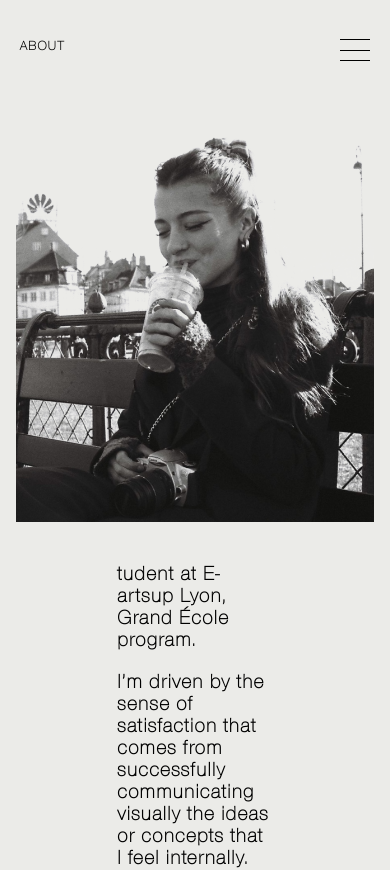
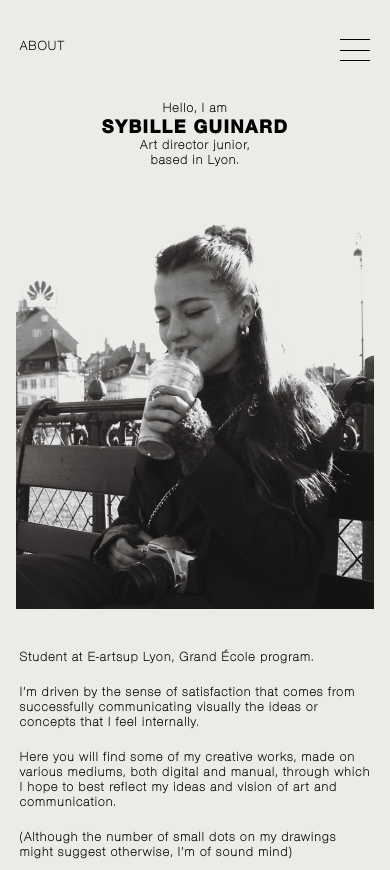
Before and after one commit to sybilleguinard/sybilleguinard.github.io, a React (Create React App) app: page /about in a window 390 px wide. Shown: the top 870 px of the page. Built offline with nearby package versions, Linux system fonts and the light colour scheme.

Commit message:
about page mobile done

```diff
--- a/src/data.json
+++ b/src/data.json
@@ -88,6 +88,6 @@
     },
     "about": {
         "avatar_path": "img1.png",
-        "desc": "Student at E-artsup Lyon, Grand École program.#nI’m driven by the sense of satisfaction that comes from successfully communicating visually the ideas or concepts that I feel internally.#nHere you will find some of my creative works, made on various mediums, both digital and manual, through which I hope to best reflect my ideas and vision of art and communication.#n(Although the number of small dots on my drawings might suggest otherwise, I’m of sound mind)#gCurrently looking for a work-study program !\nEn recherche d’alternance !"
+        "desc": " Student at E-artsup Lyon, Grand École program.#nI’m driven by the sense of satisfaction that comes from successfully communicating visually the ideas or concepts that I feel internally.#nHere you will find some of my creative works, made on various mediums, both digital and manual, through which I hope to best reflect my ideas and vision of art and communication.#n(Although the number of small dots on my drawings might suggest otherwise, I’m of sound mind)#gCurrently looking for a work-study program !\nEn recherche d’alternance !"
     }
 }
--- a/src/pages/About.css
+++ b/src/pages/About.css
@@ -22,3 +22,20 @@
     height: 40px;
     display: block;
 }
+.logo-container-about {
+    text-align: center;
+    margin-bottom: 20px;
+}
+.logo-container-about .logo-second {
+    position: relative;
+    top: auto;
+}
+.logo-container-about .logo {
+    text-transform: uppercase;
+}
+@media (max-width: 1000px) {
+    .about-text {
+        width: 90vw;
+        font-size: 13px;
+    }
+}
--- a/src/pages/About.js
+++ b/src/pages/About.js
@@ -3,16 +3,30 @@ import Footer from '../components/Footer';
 import Header from '../components/Header';
 import data from '../data.json';
 import './About.css';
+import { Link } from 'react-router-dom';
 
 function About() {
     return (
         <>
             <Header isSecondVisible />
+            <div className="logo-container-about">
+                <div className="logo-second">Hello, I am</div>
+                <Link className="logo" to={'/'}>
+                    Sybille Guinard
+                </Link>
+                <div className="logo-second">
+                    Art director junior,
+                    <br />
+                    based in Lyon.
+                </div>
+            </div>
             <div className="container about">
                 <img src={require('../uploads/about/' + data.about.avatar_path)} alt="Avatar" />
-                <div className="about-text">{data.about.desc.split('#').map((row, key) => {
-                    return row[0] === "g" ?  <b key={key}>{row.slice(1)}</b> : <p key={key}>{row.slice(1)}</p>
-                })}</div>
+                <div className="about-text">
+                    {data.about.desc.split('#').map((row, key) => {
+                        return row[0] === 'g' ? <b key={key}>{row.slice(1)}</b> : <p key={key}>{row.slice(1)}</p>;
+                    })}
+                </div>
             </div>
             <Footer />
         </>
```
